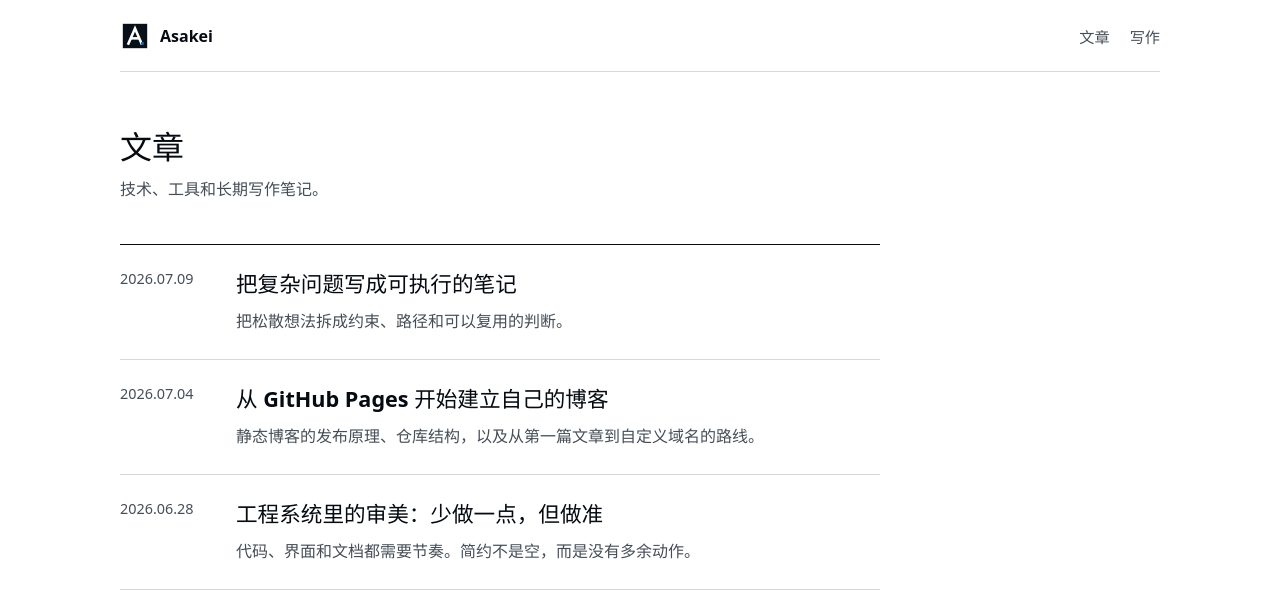
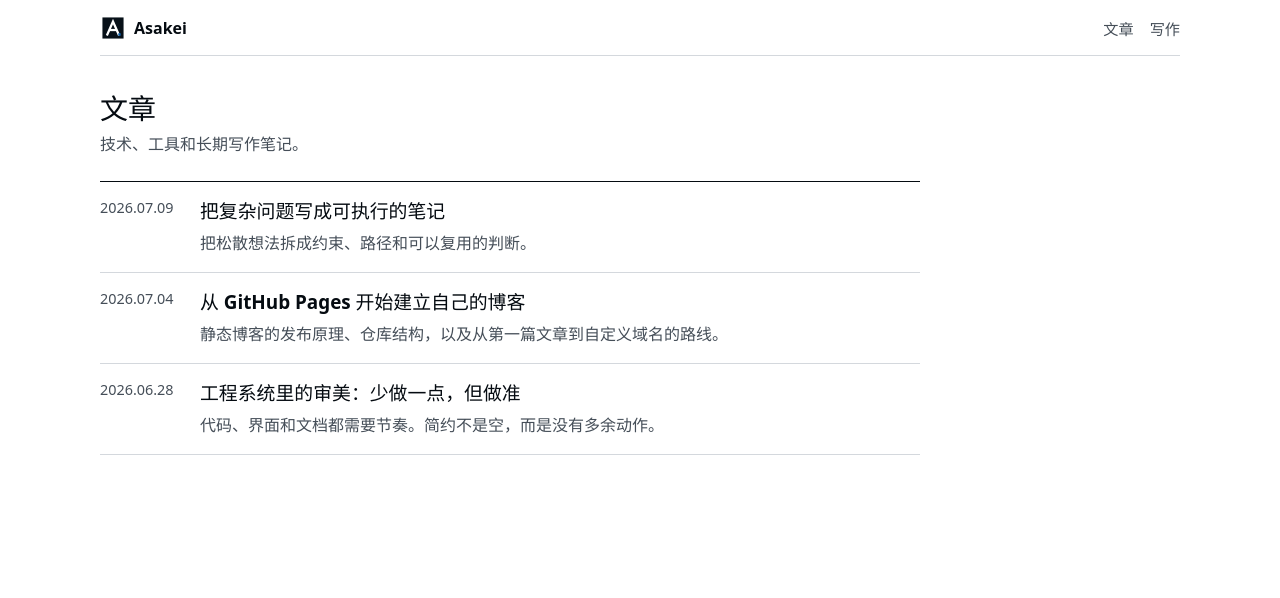
Before and after one commit to Asakeii/Blog, a React (Vite) app: page / in a window 1280 px wide. Shown: the top 598 px of the page. Built offline with nearby package versions, Linux system fonts and the light colour scheme.

Commit message:
Increase blog information density

```diff
--- a/src/styles.css
+++ b/src/styles.css
@@ -8,8 +8,8 @@
   --line: oklch(0.88 0.008 250);
   --danger: oklch(0.48 0.18 25);
   --focus: oklch(0.58 0.15 250);
-  --content: 760px;
-  --wide: 1040px;
+  --content: 820px;
+  --wide: 1080px;
   font-family:
     ui-sans-serif,
     system-ui,
@@ -68,27 +68,27 @@ textarea {
   display: flex;
   align-items: center;
   justify-content: space-between;
-  min-height: 72px;
+  min-height: 56px;
   border-bottom: 1px solid var(--line);
 }
 
 .brand-mark {
   display: inline-flex;
   align-items: center;
-  gap: 10px;
+  gap: 8px;
   font-weight: 720;
 }
 
 .logo-mark {
   display: block;
-  width: 30px;
+  width: 26px;
   aspect-ratio: 1;
 }
 
 nav {
   display: flex;
   align-items: center;
-  gap: 20px;
+  gap: 16px;
   color: var(--muted);
   font-size: 0.95rem;
 }
@@ -96,23 +96,23 @@ nav {
 .writing-section,
 .page-panel {
   max-width: var(--content);
-  padding: 56px 0 80px;
+  padding: 36px 0 56px;
 }
 
 .home-heading {
-  margin-bottom: 40px;
+  margin-bottom: 24px;
 }
 
 .home-heading h1 {
   margin: 0;
-  font-size: 2rem;
+  font-size: 1.75rem;
   line-height: 1.2;
 }
 
 .home-heading p {
-  margin: 10px 0 0;
+  margin: 6px 0 0;
   color: var(--muted);
-  line-height: 1.7;
+  line-height: 1.6;
 }
 
 .post-list {
@@ -121,9 +121,9 @@ nav {
 
 .post-row {
   display: grid;
-  grid-template-columns: 92px minmax(0, 1fr);
-  gap: 24px;
-  padding: 24px 0;
+  grid-template-columns: 84px minmax(0, 1fr);
+  gap: 16px;
+  padding: 16px 0;
   border-bottom: 1px solid var(--line);
 }
 
@@ -134,16 +134,16 @@ nav {
 
 .post-row h3 {
   margin: 0;
-  font-size: 1.35rem;
-  line-height: 1.35;
+  font-size: 1.18rem;
+  line-height: 1.4;
   letter-spacing: 0;
   text-wrap: balance;
 }
 
 .post-row p {
-  margin: 9px 0 0;
+  margin: 6px 0 0;
   color: var(--muted);
-  line-height: 1.75;
+  line-height: 1.6;
   text-wrap: pretty;
 }
 
@@ -153,7 +153,7 @@ nav {
 
 .draft-label {
   display: inline-block;
-  margin-top: 12px;
+  margin-top: 8px;
   color: var(--muted);
   font-size: 0.86rem;
 }
@@ -163,7 +163,7 @@ nav {
   align-items: center;
   justify-content: space-between;
   gap: 16px;
-  margin-bottom: 30px;
+  margin-bottom: 20px;
 }
 
 .back-link,
@@ -194,32 +194,32 @@ nav {
 }
 
 .post-detail h2 {
-  margin: 14px 0 0;
-  font-size: 2.6rem;
-  line-height: 1.08;
+  margin: 10px 0 0;
+  font-size: 2.25rem;
+  line-height: 1.12;
   letter-spacing: 0;
   text-wrap: balance;
 }
 
 .post-detail-summary {
-  margin: 18px 0 0;
+  margin: 12px 0 0;
   color: var(--muted);
   font-size: 1.08rem;
-  line-height: 1.8;
+  line-height: 1.65;
   text-wrap: pretty;
 }
 
 .post-body {
-  margin-top: 32px;
+  margin-top: 24px;
   border-top: 1px solid var(--line);
-  padding-top: 28px;
+  padding-top: 24px;
 }
 
 .post-body p {
-  margin: 0 0 1.2em;
+  margin: 0 0 1em;
   color: var(--ink);
-  font-size: 1.05rem;
-  line-height: 1.9;
+  font-size: 1.02rem;
+  line-height: 1.75;
   text-wrap: pretty;
 }
 
@@ -231,7 +231,7 @@ nav {
 .markdown-body h1,
 .markdown-body h2,
 .markdown-body h3 {
-  margin: 1.35em 0 0.55em;
+  margin: 1.2em 0 0.45em;
   line-height: 1.18;
   letter-spacing: 0;
   text-wrap: balance;
@@ -258,23 +258,23 @@ nav {
 .markdown-body p,
 .markdown-body li {
   color: var(--ink);
-  font-size: 1.05rem;
-  line-height: 1.9;
+  font-size: 1.02rem;
+  line-height: 1.75;
   text-wrap: pretty;
 }
 
 .markdown-body p {
-  margin: 0 0 1.15em;
+  margin: 0 0 0.95em;
 }
 
 .markdown-body ul,
 .markdown-body ol {
-  margin: 0 0 1.2em;
+  margin: 0 0 1em;
   padding-left: 1.25em;
 }
 
 .markdown-body blockquote {
-  margin: 1.4em 0;
+  margin: 1.1em 0;
   border-left: 1px solid var(--ink);
   padding-left: 1em;
   color: var(--muted);
@@ -282,7 +282,7 @@ nav {
 
 .markdown-body pre {
   overflow: auto;
-  margin: 1.4em 0;
+  margin: 1.1em 0;
   border: 1px solid var(--line);
   padding: 14px;
   background: var(--surface);
@@ -320,31 +320,31 @@ nav {
   align-items: baseline;
   justify-content: space-between;
   gap: 20px;
-  margin-bottom: 22px;
+  margin-bottom: 16px;
 }
 
 .admin-heading h1 {
   margin: 0;
-  font-size: 2rem;
+  font-size: 1.75rem;
   line-height: 1.15;
   letter-spacing: 0;
 }
 
 .editor-panel {
   display: flex;
-  min-height: calc(100vh - 178px);
+  min-height: calc(100vh - 128px);
   flex-direction: column;
-  gap: 16px;
+  gap: 12px;
 }
 
 .editor-title {
   width: 100%;
   border: 0;
   border-bottom: 1px solid var(--line);
-  padding: 8px 0 14px;
+  padding: 4px 0 10px;
   color: var(--ink);
   background: transparent;
-  font-size: 1.8rem;
+  font-size: 1.6rem;
   font-weight: 720;
   outline: 0;
 }
@@ -364,13 +364,13 @@ nav {
 }
 
 .editor-settings[open] summary {
-  margin-bottom: 16px;
+  margin-bottom: 12px;
 }
 
 .editor-toolbar {
   display: grid;
   grid-template-columns: minmax(220px, 1fr) minmax(140px, 180px) minmax(180px, 220px);
-  gap: 16px;
+  gap: 12px;
   padding-bottom: 4px;
 }
 
@@ -392,7 +392,7 @@ nav {
   width: 100%;
   border: 0;
   border-bottom: 1px solid var(--line);
-  padding: 10px 0;
+  padding: 8px 0;
   color: var(--ink);
   background: transparent;
   font-weight: 650;
@@ -432,7 +432,7 @@ nav {
 
 .live-markdown-canvas {
   display: grid;
-  min-height: 480px;
+  min-height: 420px;
   flex: 1;
   border-top: 1px solid var(--line);
   border-bottom: 1px solid var(--line);
@@ -457,15 +457,15 @@ nav {
 .markdown-editor {
   grid-area: 1 / 1;
   min-height: 100%;
-  padding-top: 22px;
-  padding-bottom: 36px;
+  padding-top: 16px;
+  padding-bottom: 24px;
 }
 
 .markdown-source-view {
   overflow: hidden;
   color: var(--ink);
   font:
-    1rem/1.82 ui-monospace,
+    0.98rem/1.7 ui-monospace,
     SFMono-Regular,
     Menlo,
     Monaco,
@@ -477,7 +477,7 @@ nav {
 }
 
 .source-line {
-  min-height: 1.82em;
+  min-height: 1.7em;
 }
 
 .source-heading {
@@ -515,7 +515,7 @@ nav {
   background: transparent;
   caret-color: var(--ink);
   font:
-    1rem/1.82 ui-monospace,
+    0.98rem/1.7 ui-monospace,
     SFMono-Regular,
     Menlo,
     Monaco,
@@ -571,11 +571,11 @@ nav {
 .manage-panel {
   display: grid;
   max-width: var(--content);
-  gap: 40px;
+  gap: 28px;
 }
 
 .manage-section h2 {
-  margin: 0 0 12px;
+  margin: 0 0 8px;
   font-size: 1rem;
 }
 
@@ -585,7 +585,7 @@ nav {
   gap: 10px;
   align-items: center;
   border-top: 1px solid var(--line);
-  padding: 13px 0;
+  padding: 10px 0;
 }
 
 .manage-row a,
@@ -620,7 +620,7 @@ nav {
 .empty-copy {
   margin: 0;
   border-top: 1px solid var(--line);
-  padding-top: 13px;
+  padding-top: 10px;
   color: var(--muted);
 }
 
@@ -630,7 +630,7 @@ nav {
   }
 
   .site-header {
-    min-height: 64px;
+    min-height: 52px;
   }
 
   nav {
@@ -639,12 +639,12 @@ nav {
 
   .writing-section,
   .page-panel {
-    padding: 40px 0 64px;
+    padding: 28px 0 48px;
   }
 
   .post-row {
     grid-template-columns: 1fr;
-    gap: 8px;
+    gap: 4px;
   }
 
   .editor-toolbar {
```
